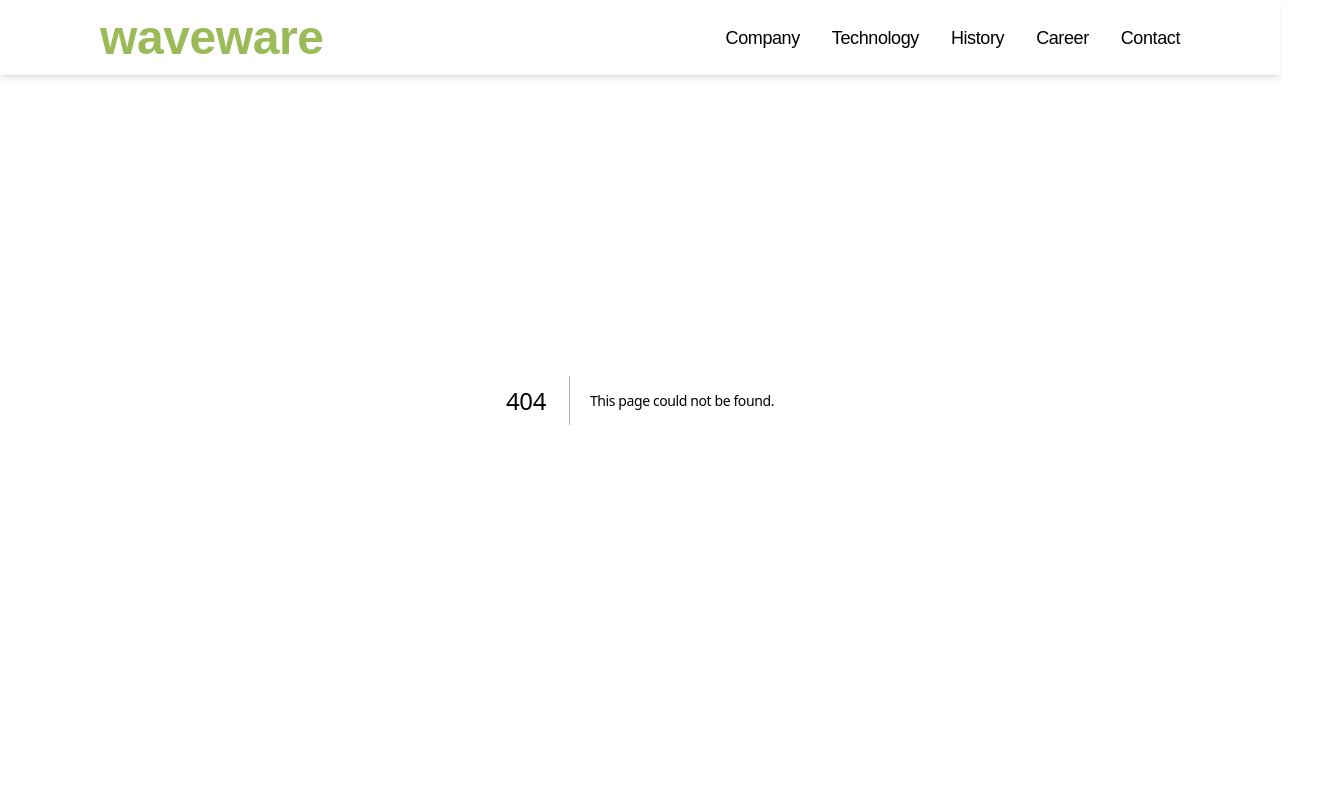
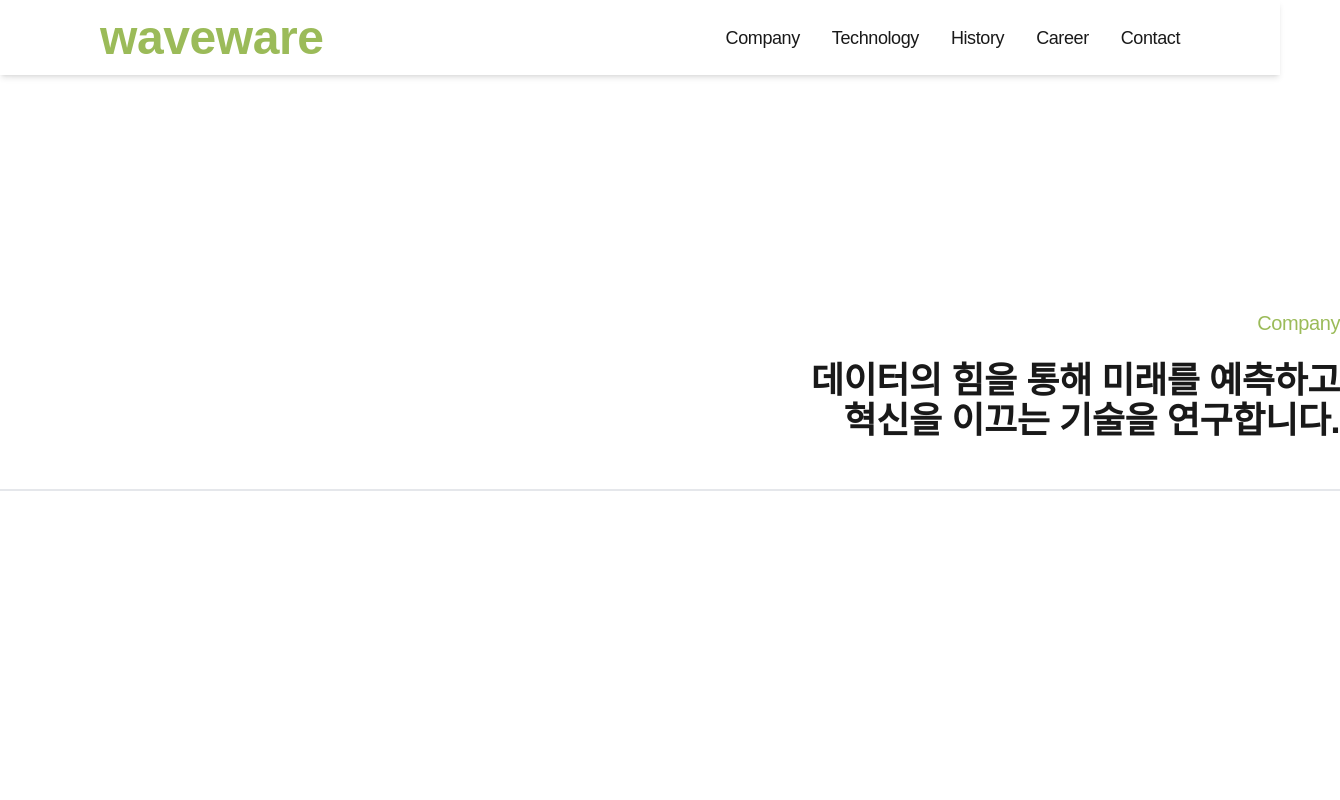
Before and after one commit to YongMinMax/waveware, a Next.js app: page /company in a window 1280 px wide. Before the commit this address had no page. Shown: the top 800 px of the page, 1340 px wide, since content can reach past the window. Built offline with nearby package versions, Linux system fonts and the light colour scheme; a web font is replaced by a local one.

Commit message:
2025.03.25. KYE - add) company.js
- Company 페이지

```diff
--- /dev/null
+++ b/src/pages/company.js
@@ -0,0 +1,11 @@
+import HeroSection from "../kwon/main/HeroSection";
+import Career from "../kwon/main/career";
+import MenuHeader from "../kwon/components/menuheader";
+
+export default function Home() {
+  return (
+    <main className="min-h-screen flex flex-col items-center justify-center">
+        <MenuHeader title={"Company"} description={"데이터의 힘을 통해 미래를 예측하고/혁신을 이끄는 기술을 연구합니다."}/>
+    </main>
+  );
+}
```
